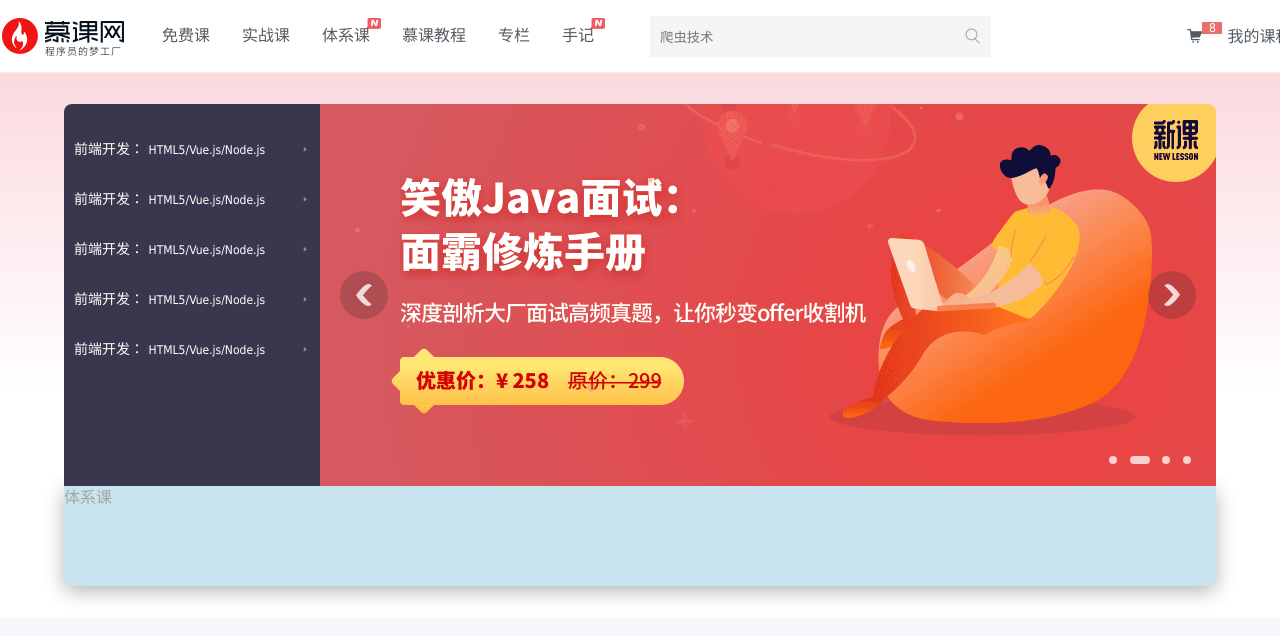
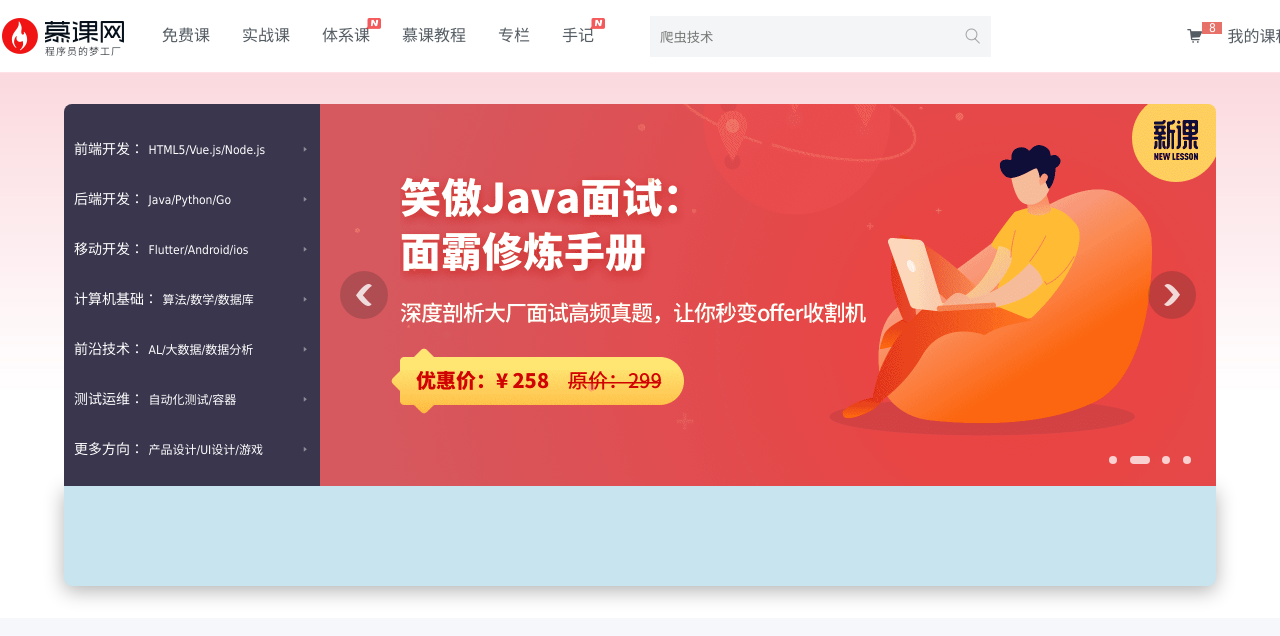
Before and after one commit to dfysa/imooc, a plain HTML site: page index.html in a window 1280 px wide. Shown: the top 636 px of the page. Drawn offline with Linux system fonts and the light colour scheme.

```diff
--- a/index.html
+++ b/index.html
@@ -83,23 +83,33 @@
                             <span class="iconfont icon-yousanjiao"></span>
                         </li>
                         <li>
-                            <span class="title">前端开发：</span>
-                            <span class="sub-title">HTML5/Vue.js/Node.js</span>
+                            <span class="title">后端开发：</span>
+                            <span class="sub-title">Java/Python/Go</span>
                             <span class="iconfont icon-yousanjiao"></span>
                         </li>
                         <li>
-                            <span class="title">前端开发：</span>
-                            <span class="sub-title">HTML5/Vue.js/Node.js</span>
+                            <span class="title">移动开发：</span>
+                            <span class="sub-title">Flutter/Android/ios</span>
                             <span class="iconfont icon-yousanjiao"></span>
                         </li>
                         <li>
-                            <span class="title">前端开发：</span>
-                            <span class="sub-title">HTML5/Vue.js/Node.js</span>
+                            <span class="title">计算机基础：</span>
+                            <span class="sub-title">算法/数学/数据库</span>
                             <span class="iconfont icon-yousanjiao"></span>
                         </li>
                         <li>
-                            <span class="title">前端开发：</span>
-                            <span class="sub-title">HTML5/Vue.js/Node.js</span>
+                            <span class="title">前沿技术：</span>
+                            <span class="sub-title">AL/大数据/数据分析</span>
+                            <span class="iconfont icon-yousanjiao"></span>
+                        </li>
+                        <li>
+                            <span class="title">测试运维：</span>
+                            <span class="sub-title">自动化测试/容器</span>
+                            <span class="iconfont icon-yousanjiao"></span>
+                        </li>
+                        <li>
+                            <span class="title">更多方向：</span>
+                            <span class="sub-title">产品设计/UI设计/游戏</span>
                             <span class="iconfont icon-yousanjiao"></span>
                         </li>
                     </ul>
@@ -127,7 +137,7 @@
 
             <!--  体系课  -->
             <div class="sys-class">
-                体系课
+
             </div>
         </div>
     </div>
```
